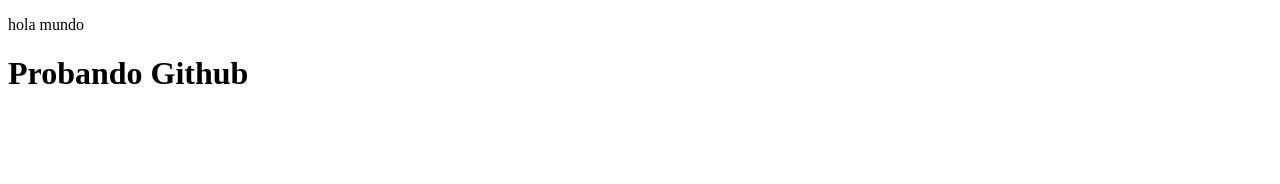
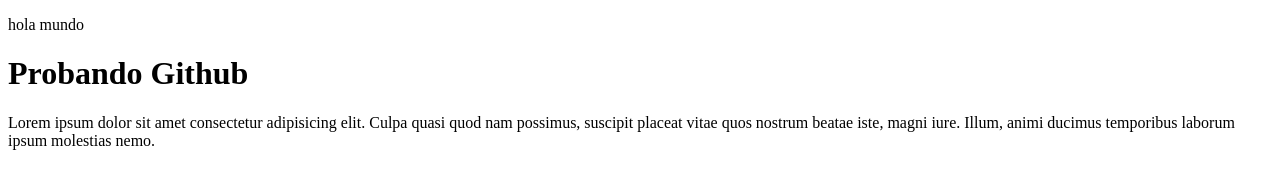
Before and after one commit to SebastianNaivarez/Proyect-2-flujo-de-datos, a plain HTML site: page index.html in a window 1280 px wide. Drawn offline with Linux system fonts and the light colour scheme.

Commit message:
modificando proyecto

```diff
--- /dev/null
+++ b/index.css
@@ -0,0 +1,3 @@
+body{
+    background-color: red;
+}
--- a/index.html
+++ b/index.html
@@ -8,5 +8,6 @@
 <body>
     <p>hola mundo</p>
     <h1>Probando Github</h1>
+    <p>Lorem ipsum dolor sit amet consectetur adipisicing elit. Culpa quasi quod nam possimus, suscipit placeat vitae quos nostrum beatae iste, magni iure. Illum, animi ducimus temporibus laborum ipsum molestias nemo.</p>
 </body>
 </html>
```
